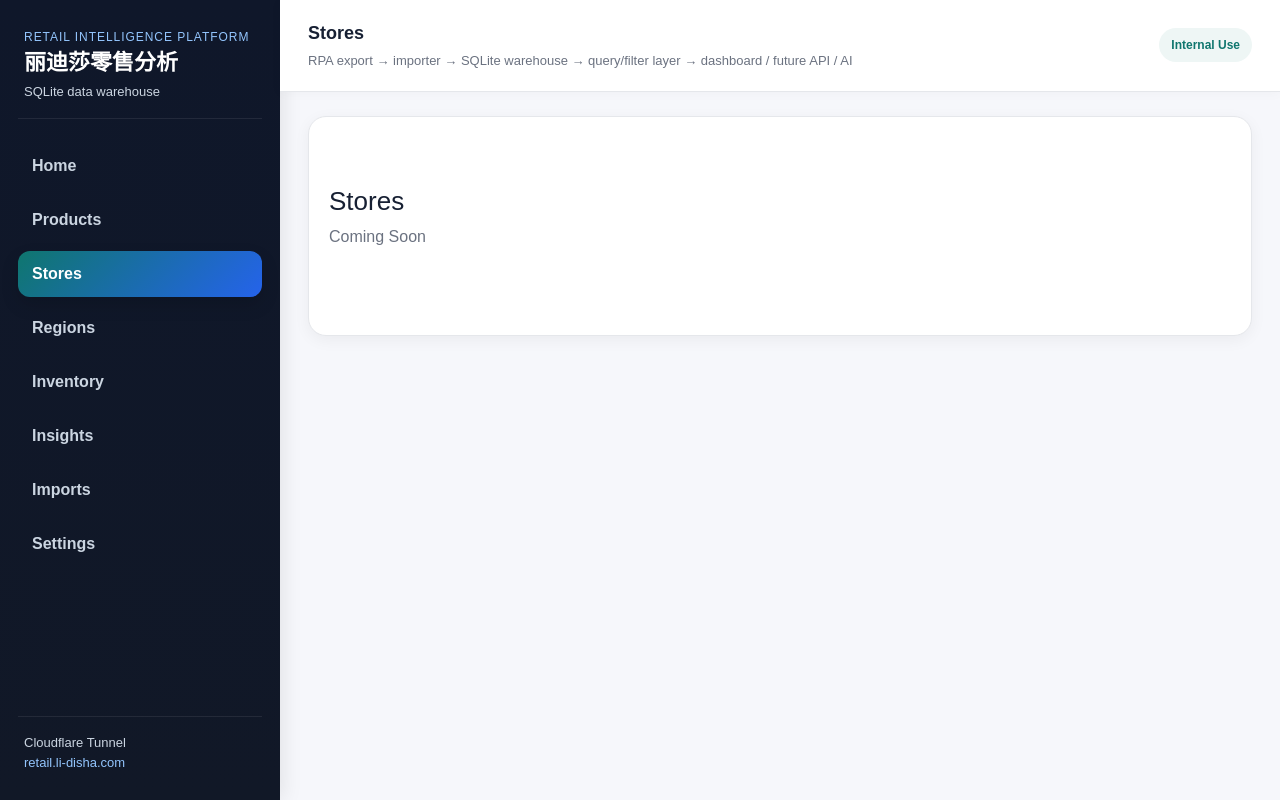
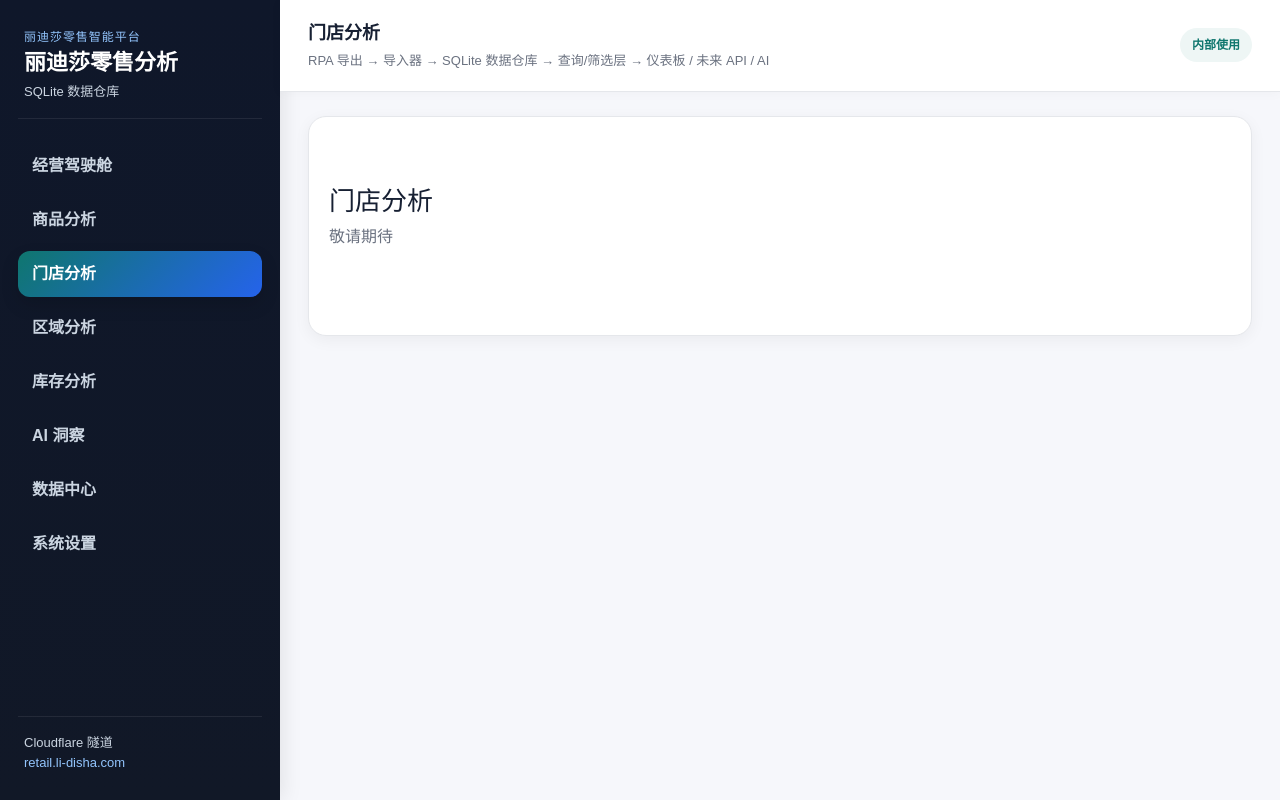
Before and after one commit to Jeff-git-li/lidisha_sales, a Flask app: page /stores in a window 1280 px wide. Run offline with Flask 3, Linux system fonts and the light colour scheme; parts of the project's set-up code (start-up, migrations or seed data) failed here and were passed over.

Commit message:
feat(ui): add product cards and localize app shell

```diff
--- a/app.py
+++ b/app.py
@@ -1154,7 +1154,7 @@ def index():
     date_max = df["日期"].max().strftime("%Y-%m-%d") if not df.empty and "日期" in df.columns else ""
     return render_template(
         "index.html",
-        page_title="Home",
+        page_title="经营驾驶舱",
         active_page="home",
         summary=summary,
         regions=regions,
--- a/routes/imports.py
+++ b/routes/imports.py
@@ -8,7 +8,7 @@ def imports_page():
     return render_template(
         "placeholder.html",
         active_page="imports",
-        page_title="Imports",
-        heading="Imports",
-        message="Coming Soon",
+        page_title="数据中心",
+        heading="数据中心",
+        message="敬请期待",
     )
--- a/routes/insights.py
+++ b/routes/insights.py
@@ -8,7 +8,7 @@ def insights_page():
     return render_template(
         "placeholder.html",
         active_page="insights",
-        page_title="Insights",
-        heading="Insights",
-        message="Coming Soon",
+        page_title="AI 洞察",
+        heading="AI 洞察",
+        message="敬请期待",
     )
--- a/routes/inventory.py
+++ b/routes/inventory.py
@@ -8,7 +8,7 @@ def inventory_page():
     return render_template(
         "placeholder.html",
         active_page="inventory",
-        page_title="Inventory",
-        heading="Inventory",
-        message="Coming Soon",
+        page_title="库存分析",
+        heading="库存分析",
+        message="敬请期待",
     )
--- a/routes/products.py
+++ b/routes/products.py
@@ -11,6 +11,6 @@ def products_page():
     return render_template(
         "products.html",
         active_page="products",
-        page_title="Products",
+        page_title="商品分析",
         rows=rows,
     )
--- a/routes/regions.py
+++ b/routes/regions.py
@@ -8,7 +8,7 @@ def regions_page():
     return render_template(
         "placeholder.html",
         active_page="regions",
-        page_title="Regions",
-        heading="Regions",
-        message="Coming Soon",
+        page_title="区域分析",
+        heading="区域分析",
+        message="敬请期待",
     )
--- a/routes/settings.py
+++ b/routes/settings.py
@@ -8,7 +8,7 @@ def settings_page():
     return render_template(
         "placeholder.html",
         active_page="settings",
-        page_title="Settings",
-        heading="Settings",
-        message="Coming Soon",
+        page_title="系统设置",
+        heading="系统设置",
+        message="敬请期待",
     )
--- a/routes/stores.py
+++ b/routes/stores.py
@@ -8,7 +8,7 @@ def stores_page():
     return render_template(
         "placeholder.html",
         active_page="stores",
-        page_title="Stores",
-        heading="Stores",
-        message="Coming Soon",
+        page_title="门店分析",
+        heading="门店分析",
+        message="敬请期待",
     )
--- a/static/style.css
+++ b/static/style.css
@@ -80,6 +80,14 @@
 .page-header p{margin:8px 0 0;color:var(--muted)}
 .placeholder-card{min-height:220px;display:flex;align-items:center}
 .product-table th,.product-table td{white-space:nowrap}
+.product-card{overflow:hidden;border-radius:18px;background:#fff}
+.product-card-media{min-height:100%;background:linear-gradient(180deg,#f8fafc,#eef2ff);display:flex;align-items:center;justify-content:center;padding:16px;border-right:1px solid var(--line)}
+.product-card-image{width:100%;max-width:160px;max-height:160px;object-fit:contain;display:block}
+.product-card-fallback{display:flex;flex-direction:column;align-items:center;justify-content:center;min-height:160px;text-align:center;color:var(--muted)}
+.product-card-fallback-code{font-size:18px;font-weight:800;color:var(--ink)}
+.product-card-fallback-text{font-size:12px;letter-spacing:.04em;text-transform:uppercase}
+.product-card-meta{font-size:13px}
+.product-card-stat{background:#f8fafc;border:1px solid var(--line);border-radius:14px;padding:10px 12px;height:100%}
 
 @media (max-width: 1200px){
 	.shell-layout{grid-template-columns:1fr}
--- a/templates/base.html
+++ b/templates/base.html
@@ -3,7 +3,7 @@
 <head>
   <meta charset="utf-8" />
   <meta name="viewport" content="width=device-width, initial-scale=1" />
-  <title>{{ page_title or 'Retail Intelligence Platform' }}</title>
+  <title>{{ page_title or '丽迪莎零售智能平台' }}</title>
   <link rel="preconnect" href="https://fonts.googleapis.com">
   <link rel="preconnect" href="https://fonts.gstatic.com" crossorigin>
   <link href="https://cdn.jsdelivr.net/npm/bootstrap@5.3.3/dist/css/bootstrap.min.css" rel="stylesheet">
@@ -13,22 +13,22 @@
   <div class="shell-layout">
     <aside class="shell-sidebar">
       <div class="brand-block">
-        <div class="brand-kicker">Retail Intelligence Platform</div>
+        <div class="brand-kicker">丽迪莎零售智能平台</div>
         <div class="brand-name">丽迪莎零售分析</div>
-        <div class="brand-subtitle">SQLite data warehouse</div>
+        <div class="brand-subtitle">SQLite 数据仓库</div>
       </div>
       <nav class="shell-nav">
-        <a class="shell-nav-link{% if active_page == 'home' %} active{% endif %}" href="{{ url_for('index') }}">Home</a>
-        <a class="shell-nav-link{% if active_page == 'products' %} active{% endif %}" href="{{ url_for('products.products_page') }}">Products</a>
-        <a class="shell-nav-link{% if active_page == 'stores' %} active{% endif %}" href="{{ url_for('stores.stores_page') }}">Stores</a>
-        <a class="shell-nav-link{% if active_page == 'regions' %} active{% endif %}" href="{{ url_for('regions.regions_page') }}">Regions</a>
-        <a class="shell-nav-link{% if active_page == 'inventory' %} active{% endif %}" href="{{ url_for('inventory.inventory_page') }}">Inventory</a>
-        <a class="shell-nav-link{% if active_page == 'insights' %} active{% endif %}" href="{{ url_for('insights.insights_page') }}">Insights</a>
-        <a class="shell-nav-link{% if active_page == 'imports' %} active{% endif %}" href="{{ url_for('imports.imports_page') }}">Imports</a>
-        <a class="shell-nav-link{% if active_page == 'settings' %} active{% endif %}" href="{{ url_for('settings.settings_page') }}">Settings</a>
+        <a class="shell-nav-link{% if active_page == 'home' %} active{% endif %}" href="{{ url_for('index') }}">经营驾驶舱</a>
+        <a class="shell-nav-link{% if active_page == 'products' %} active{% endif %}" href="{{ url_for('products.products_page') }}">商品分析</a>
+        <a class="shell-nav-link{% if active_page == 'stores' %} active{% endif %}" href="{{ url_for('stores.stores_page') }}">门店分析</a>
+        <a class="shell-nav-link{% if active_page == 'regions' %} active{% endif %}" href="{{ url_for('regions.regions_page') }}">区域分析</a>
+        <a class="shell-nav-link{% if active_page == 'inventory' %} active{% endif %}" href="{{ url_for('inventory.inventory_page') }}">库存分析</a>
+        <a class="shell-nav-link{% if active_page == 'insights' %} active{% endif %}" href="{{ url_for('insights.insights_page') }}">AI 洞察</a>
+        <a class="shell-nav-link{% if active_page == 'imports' %} active{% endif %}" href="{{ url_for('imports.imports_page') }}">数据中心</a>
+        <a class="shell-nav-link{% if active_page == 'settings' %} active{% endif %}" href="{{ url_for('settings.settings_page') }}">系统设置</a>
       </nav>
       <div class="shell-footer">
-        <div>Cloudflare Tunnel</div>
+        <div>Cloudflare 隧道</div>
         <a href="https://retail.li-disha.com" target="_blank" rel="noreferrer">retail.li-disha.com</a>
       </div>
     </aside>
@@ -36,10 +36,10 @@
     <div class="shell-main">
       <header class="shell-topbar">
         <div>
-          <div class="topbar-title">{{ page_title or 'Retail Intelligence Platform' }}</div>
-          <div class="topbar-subtitle">RPA export → importer → SQLite warehouse → query/filter layer → dashboard / future API / AI</div>
+          <div class="topbar-title">{{ page_title or '丽迪莎零售智能平台' }}</div>
+          <div class="topbar-subtitle">RPA 导出 → 导入器 → SQLite 数据仓库 → 查询/筛选层 → 仪表板 / 未来 API / AI</div>
         </div>
-        <div class="topbar-badge">Internal Use</div>
+        <div class="topbar-badge">内部使用</div>
       </header>
 
       <main class="shell-content">
```
Also changed, not shown: templates/components/product_card.html (added, +86 -0 lines), templates/products.html (+7 -43 lines).
